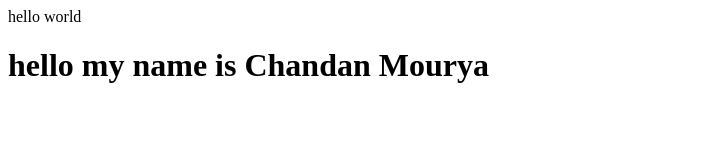
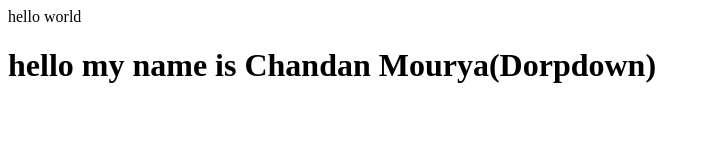
Before and after one commit to Chandanmourya1/LocalRepo, a plain HTML site: page index.html in a window 1280 px wide. Shown: the whole page, without its empty margins (0-710 px from the left). Drawn offline with Linux system fonts and the light colour scheme.

```diff
--- a/index.html
+++ b/index.html
@@ -1,2 +1,2 @@
 <P>hello world</P>
-<h1>hello my name is Chandan Mourya</h1>
+<h1>hello my name is Chandan Mourya(Dorpdown)</h1>
```
